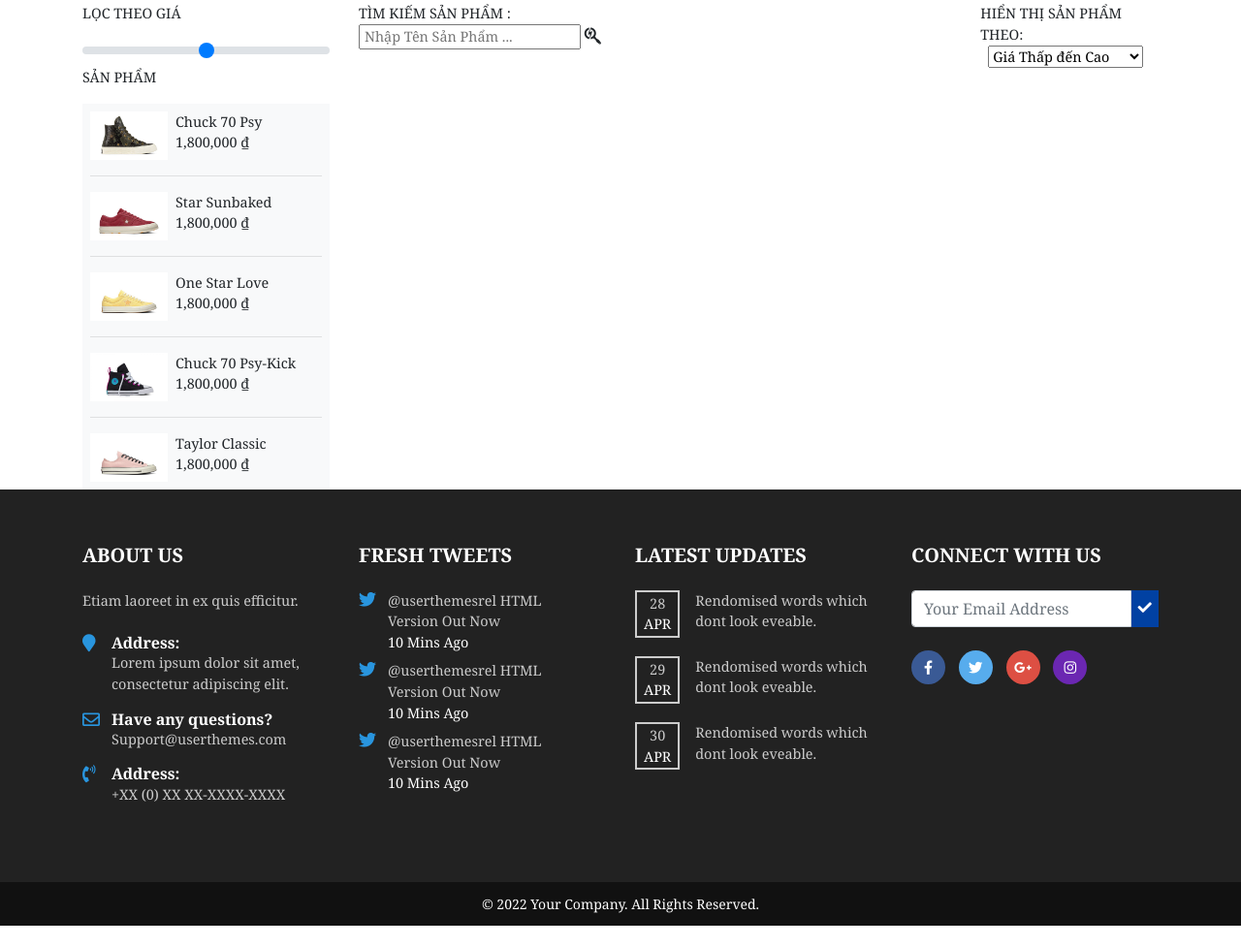
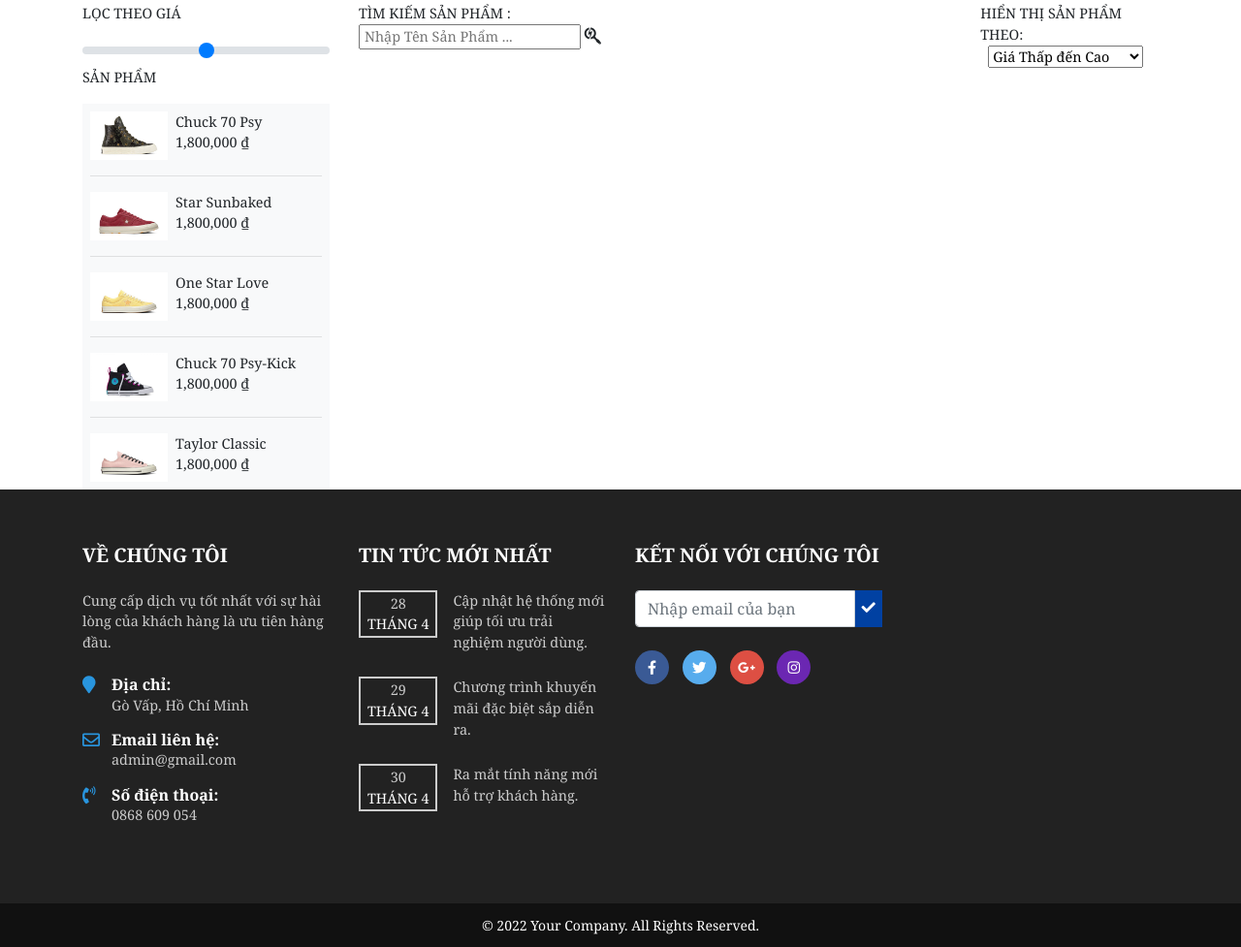
Before and after one commit to jencodoo/sell_shoe_stores, a plain HTML site: page index.html in a window 1280 px wide. Shown: the part 1900-2877 px from the top of the page at 97% size. Before the commit the page ends 2855 px from the top, so only its background shows below. Drawn offline with nearby package versions, Linux system fonts and the light colour scheme.

Commit message:
Update index.html

```diff
--- a/index.html
+++ b/index.html
@@ -658,15 +658,15 @@
     <div class="container">
         <div class="row">
             <div class="col-lg-3 col-md-6 col-sm-6 mt-2 mb-4">
-                    <h5 class="mb-4 font-weight-bold">ABOUT US</h5>
-                    <p class="mb-4">Etiam laoreet in ex quis efficitur.</p>
+                <h5 class="mb-4 font-weight-bold">VỀ CHÚNG TÔI</h5>
+                <p class="mb-4">Cung cấp dịch vụ tốt nhất với sự hài lòng của khách hàng là ưu tiên hàng đầu.</p>
                 <ul class="f-address">
                     <li>
                         <div class="row">
                             <div class="col-1"><i class="fas fa-map-marker"></i></div>
                             <div class="col-10">
-                                    <h6 class="font-weight-bold mb-0">Address:</h6>
-                                    <p>Lorem ipsum dolor sit amet, consectetur adipiscing elit.</p>
+                                <h6 class="font-weight-bold mb-0">Địa chỉ:</h6>
+                                <p>Gò Vấp, Hồ Chí Minh</p>
                             </div>
                         </div>
                     </li>
@@ -674,8 +674,8 @@
                         <div class="row">
                             <div class="col-1"><i class="far fa-envelope"></i></div>
                             <div class="col-10">
-                                    <h6 class="font-weight-bold mb-0">Have any questions?</h6>
-                                    <p><a href="#">Support@userthemes.com</a></p>
+                                <h6 class="font-weight-bold mb-0">Email liên hệ:</h6>
+                                <p><a href="mailto:admin@gmail.com">admin@gmail.com</a></p>
                             </div>
                         </div>
                     </li>
@@ -683,78 +683,47 @@
                         <div class="row">
                             <div class="col-1"><i class="fas fa-phone-volume"></i></div>
                             <div class="col-10">
-                                    <h6 class="font-weight-bold mb-0">Address:</h6>
-                                    <p><a href="#">+XX (0) XX XX-XXXX-XXXX</a></p>
+                                <h6 class="font-weight-bold mb-0">Số điện thoại:</h6>
+                                <p><a href="tel:0868609054">0868 609 054</a></p>
                             </div>
                         </div>
                     </li>
                 </ul>
             </div>
             <div class="col-lg-3 col-md-6 col-sm-6 mt-2 mb-4">
-                    <h5 class="mb-4 font-weight-bold">FRESH TWEETS</h5>
-                    <ul class="f-address">
+                <h5 class="mb-4 font-weight-bold">TIN TỨC MỚI NHẤT</h5>
+                <ul class="recent-post">
                     <li>
-                            <div class="row">
-                                <div class="col-1"><i class="fab fa-twitter"></i></div>
-                                <div class="col-10">
-                                    <p class="mb-0"><a href="#">@userthemesrel </a> HTML Version Out Now</p>
-                                    <label>10 Mins Ago</label>
-                                </div>
-                            </div>
+                        <label class="mr-3">28 <br><span>THÁNG 4</span></label>
+                        <span>Cập nhật hệ thống mới giúp tối ưu trải nghiệm người dùng.</span>
                     </li>
                     <li>
-                            <div class="row">
-                                <div class="col-1"><i class="fab fa-twitter"></i></div>
-                                <div class="col-10">
-                                    <p class="mb-0"><a href="#">@userthemesrel </a> HTML Version Out Now</p>
-                                    <label>10 Mins Ago</label>
-                                </div>
-                            </div>
+                        <label class="mr-3">29 <br><span>THÁNG 4</span></label>
+                        <span>Chương trình khuyến mãi đặc biệt sắp diễn ra.</span>
                     </li>
                     <li>
-                            <div class="row">
-                                <div class="col-1"><i class="fab fa-twitter"></i></div>
-                                <div class="col-10">
-                                    <p class="mb-0"><a href="#">@userthemesrel </a> HTML Version Out Now</p>
-                                    <label>10 Mins Ago</label>
-                                </div>
-                            </div>
+                        <label class="mr-3">30 <br><span>THÁNG 4</span></label>
+                        <span>Ra mắt tính năng mới hỗ trợ khách hàng.</span>
                     </li>
                 </ul>
             </div>
             <div class="col-lg-3 col-md-6 col-sm-6 mt-2 mb-4">
-                    <h5 class="mb-4 font-weight-bold">LATEST UPDATES</h5>
-                    <ul class="recent-post">
-                        <li>
-                            <label class="mr-3">28 <br><span>APR</span></label>
-                            <span>Rendomised words which dont look eveable.</span>
-                        </li>
-                        <li>
-                            <label class="mr-3">29 <br><span>APR</span></label>
-                            <span>Rendomised words which dont look eveable.</span>
-                        </li>
-                        <li>
-                            <label class="mr-3">30 <br><span>APR</span></label>
-                            <span>Rendomised words which dont look eveable.</span>
-                        </li>
-                    </ul>
-                </div>
-                <div class="col-lg-3 col-md-6 col-sm-6 mt-2 mb-4">
-                    <h5 class="mb-4 font-weight-bold">CONNECT WITH US</h5>
+                <h5 class="mb-4 font-weight-bold">KẾT NỐI VỚI CHÚNG TÔI</h5>
                 <div class="input-group">
-                        <input type="text" class="form-control" placeholder="Your Email Address">
+                    <input type="text" class="form-control" placeholder="Nhập email của bạn">
                     <span class="input-group-addon" id="basic-addon2"><i class="fas fa-check"></i></span>
                 </div>
                 <ul class="social-pet mt-4">
-                        <li><a href="#" title="facebook"><i class="fab fa-facebook-f"></i></a></li>
-                        <li><a href="#" title="twitter"><i class="fab fa-twitter"></i></a></li>
-                        <li><a href="#" title="google-plus"><i class="fab fa-google-plus-g"></i></a></li>
-                        <li><a href="#" title="instagram"><i class="fab fa-instagram"></i></a></li>
+                    <li><a href="#" title="Facebook"><i class="fab fa-facebook-f"></i></a></li>
+                    <li><a href="#" title="Twitter"><i class="fab fa-twitter"></i></a></li>
+                    <li><a href="#" title="Google Plus"><i class="fab fa-google-plus-g"></i></a></li>
+                    <li><a href="#" title="Instagram"><i class="fab fa-instagram"></i></a></li>
                 </ul>
             </div>
         </div>
     </div>
 </footer>
+
     <!-- Copyright -->
     <section class="copyright">
         <div class="container">
```
Lines whose indentation alone changed are shown as unchanged.
